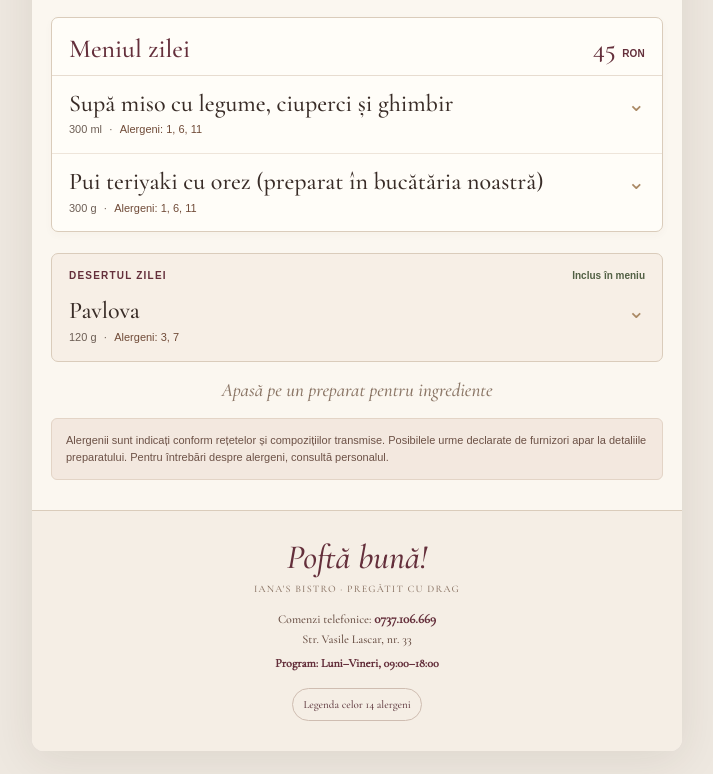
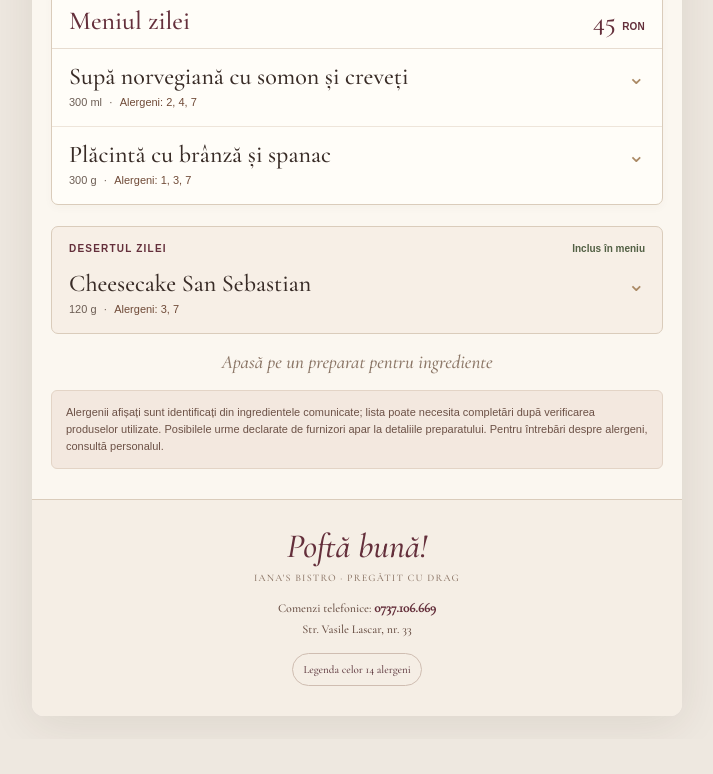
Before and after one commit to ianasbistro/ianas-bistro-menu, a plain HTML site: page index.html in a window 1280 px wide. Shown: the part 642-1416 px from the top of the page, without its empty margins (283-996 px from the left). After the commit the page ends 1381 px from the top, so only its background shows below. Drawn offline with nearby package versions, Linux system fonts and the light colour scheme.

Commit message:
Add files via upload

```diff
--- a/index.html
+++ b/index.html
@@ -4,7 +4,7 @@
   <meta charset="utf-8">
   <meta name="viewport" content="width=device-width, initial-scale=1, viewport-fit=cover">
   <meta name="theme-color" content="#4f271d">
-  <meta name="description" content="Meniul săptămânii 2–6 noiembrie, cafea, băuturi și sandwich-uri la Iana's Bistro. Program Luni–Vineri 09:00–18:00.">
+  <meta name="description" content="Meniul zilei, cafea, băuturi, sandwich-uri și patiserie la Iana's Bistro. Consulta preparatele, ingredientele si alergenii.">
   <title>iana's bistro | Meniu</title>
   <link rel="preconnect" href="https://fonts.googleapis.com">
   <link rel="preconnect" href="https://fonts.gstatic.com" crossorigin>
@@ -17,7 +17,7 @@
     @media(prefers-reduced-motion:reduce){*,*:before,*:after{scroll-behavior:auto!important;transition:none!important}}
 
     /* Header v9: wood background with real, accessible lowercase typography. */
-    .hero{position:relative;min-height:clamp(180px,33.33vw,217px);display:flex;align-items:center;justify-content:center;overflow:hidden;background:#321e15 url('assets/header.webp?v=12.0') center center / cover no-repeat;text-align:center;padding:18px 10px 22px}
+    .hero{position:relative;min-height:clamp(180px,33.33vw,217px);display:flex;align-items:center;justify-content:center;overflow:hidden;background:#321e15 url('assets/header.webp?v=18.0') center center / cover no-repeat;text-align:center;padding:18px 10px 22px}
     .hero-wordmark{position:relative;z-index:1;color:#faf6ef;font-family:'Cormorant Garamond',Georgia,serif;font-size:clamp(49px,11vw,78px);font-weight:500;line-height:.9;letter-spacing:-.04em;text-transform:none;white-space:nowrap;text-shadow:0 2px 2px #1d100dbf,0 5px 9px #140904a8,1px 0 #e9dcc7}
     .hero-menu{position:relative;z-index:1;color:#e9d5bd;font-family:'Cormorant Garamond',Georgia,serif;font-weight:500;font-style:italic;font-size:clamp(20px,5vw,30px);letter-spacing:.12em;line-height:1.1;margin-top:12px}
     .hero-menu:before,.hero-menu:after{content:'✦';font-size:14px;vertical-align:middle;margin:0 16px;color:#d2b38b}
@@ -30,7 +30,7 @@
     .contact-strip a,.footer-contact a{color:var(--wine);text-decoration:none;font-weight:700}
     .footer-contact{margin:14px 0 0!important;font-size:12px!important;letter-spacing:0!important;text-transform:none!important;color:#654b40!important;line-height:1.65}
     .footer-contact a{font-size:13px}
-      /* Marcaj discret pentru preparatele de post; formatul zilelor ramane neschimbat. */
+      /* Meniu 1 de post: distinctie discreta in header, zilele isi pastreaza forma anterioara. */
     .fast-note{font-family:'Cormorant Garamond',Georgia,serif;font-size:17px;font-style:italic;color:#847665;font-weight:500}
     .day-btn{letter-spacing:0;font-size:16px}
     .product-sub,.inclusive,.dessert-label h3,.pill,.eyebrow,.section-head p{font-family:Arial,Helvetica,sans-serif}
@@ -38,20 +38,20 @@
     .main-nav{grid-template-columns:1fr 1fr 1.45fr}
     .nav-btn{white-space:normal;line-height:1.25;min-height:49px}
 
-    /* Programul de lucru, păstrând antetul și navigarea existente. */
-    .contact-hours{flex:0 0 100%;font-family:Arial,Helvetica,sans-serif;font-size:11px;line-height:1.5;color:#665247;margin-top:5px}
-    .footer-hours{display:inline-block;margin-top:4px;color:var(--wine);font-weight:700}
-    .menu-pending{padding:27px 23px;text-align:center;color:var(--ink-muted);font-size:17px;line-height:1.5}
-    .menu-pending strong{font-family:'Cormorant Garamond',Georgia,serif;font-size:25px;color:var(--wine);font-weight:500}
+    /* Vineri — fara preparate inventate, selectorul zilei ramane functional. */
+    .pending-inner{text-align:center;padding:32px 22px 34px}
+    .pending-eyebrow{font-family:Arial,Helvetica,sans-serif;font-size:10px;letter-spacing:.15em;text-transform:uppercase;color:#85685d;margin-bottom:9px}
+    .pending-inner h3{font-family:'Cormorant Garamond',Georgia,serif;font-size:35px;font-weight:500;line-height:1;color:var(--wine);margin:0 0 13px}
+    .pending-inner p{font-size:19px;line-height:1.35;margin:0;color:#775f56}
   </style>
-  <script defer src="menu-data.js?v=27.0"></script>
-  <script defer src="site.js?v=25.0"></script>
+  <script defer src="menu-data.js?v=18.0"></script>
+  <script defer src="site.js?v=18.0"></script>
 </head>
 <body>
   <div class="screen">
     <header class="hero" aria-label="iana's bistro"><div><div class="hero-wordmark">iana's bistro</div><div class="hero-menu">Meniu</div></div></header>
-    <div class="intro"><div class="eyebrow">Gust bun, în fiecare zi</div><p id="week" class="date">2–6 noiembrie 2026</p><div class="ornament" aria-hidden="true">✦</div></div>
-    <div class="contact-strip" aria-label="Contact si adresa">Comenzi: <a href="tel:+40737106669">0737.106.669</a><span aria-hidden="true">·</span>Str. Vasile Lascar, nr. 33<div class="contact-hours">Program: Luni–Vineri, 09:00–18:00</div></div>
+    <div class="intro"><div class="eyebrow">Gust bun, în fiecare zi</div><p id="week" class="date">9–13 noiembrie 2026</p><div class="ornament" aria-hidden="true">✦</div></div>
+    <div class="contact-strip" aria-label="Contact si adresa">Comenzi: <a href="tel:+40737106669">0737.106.669</a><span aria-hidden="true">·</span>Str. Vasile Lascar, nr. 33</div>
     <nav class="main-nav" aria-label="Categorii meniu" role="tablist">
       <button class="nav-btn" role="tab" aria-selected="true" data-tab="food" id="tab-food">Meniul zilei</button>
       <button class="nav-btn" role="tab" aria-selected="false" data-tab="drinks" id="tab-drinks">Cafea &amp; băuturi</button>
@@ -60,7 +60,7 @@
     <main id="main" tabindex="-1">
       <div id="menu-content" aria-live="polite"></div>
     </main>
-    <footer class="footer"><h2>Poftă bună!</h2><p>iana's bistro · Pregătit cu drag</p><p class="footer-contact">Comenzi telefonice: <a href="tel:+40737106669">0737.106.669</a><br>Str. Vasile Lascar, nr. 33<br><span class="footer-hours">Program: Luni–Vineri, 09:00–18:00</span></p><button id="allergen-link" style="margin-top:14px;padding:9px 10px;background:transparent;border:1px solid #cfbdb1;border-radius:20px;color:#613c42;font-size:11px">Legenda celor 14 alergeni</button></footer>
+    <footer class="footer"><h2>Poftă bună!</h2><p>iana's bistro · Pregătit cu drag</p><p class="footer-contact">Comenzi telefonice: <a href="tel:+40737106669">0737.106.669</a><br>Str. Vasile Lascar, nr. 33</p><button id="allergen-link" style="margin-top:14px;padding:9px 10px;background:transparent;border:1px solid #cfbdb1;border-radius:20px;color:#613c42;font-size:11px">Legenda celor 14 alergeni</button></footer>
   </div>
 </body>
 </html>
--- a/menu-data.js
+++ b/menu-data.js
@@ -1,45 +1,49 @@
+/* iana's bistro — 9–13 noiembrie 2026.
+   Datele provin din Meniu saptamana 09-13.11.docx.
+   Vineri: meniu neprecizat. La patiserie: doar Pain au Chocolat, 12 RON.
+   Alergenii sunt identificati pe baza ingredientelor declarate; verificati
+   etichetele furnizorilor si retetele complete inainte de publicare. */
 window.IANA_MENU = {
   "title": "iana's bistro",
-  "week": "2–6 noiembrie 2026",
+  "week": "9–13 noiembrie 2026",
   "days": [
     {
       "key": "luni",
       "label": "Luni",
-      "date": "2 nov",
+      "date": "9 nov",
       "menus": [
         {
           "label": "Meniul zilei",
           "price": 45,
           "dishes": [
             {
-              "name": "Supă miso cu legume, ciuperci și ghimbir",
+              "name": "Supă norvegiană cu somon și creveți",
               "quantity": "300 ml",
-              "ingredients": "Ceapă, usturoi, ghimbir, ciuperci, ceapă verde, pastă miso, sos de soia, ulei de susan, morcov, ardei.",
+              "ingredients": "Ceapă, usturoi, ceapă verde, file de somon, creveți, mărar, morcov, smântână de gătit.",
+              "allergens": [
+                2,
+                4,
+                7
+              ]
+            },
+            {
+              "name": "Plăcintă cu brânză și spanac",
+              "quantity": "300 g",
+              "ingredients": "Făină, ou, brânză feta, spanac, smântână.",
               "allergens": [
                 1,
-                6,
-                11
+                3,
+                7
               ],
-              "check": "Alergenii 1 (grâu) și 6 (soia) provin din sosul de soia descris anterior. Verificați etichetele pastei miso și sosului de soia pentru compoziția exactă."
-            },
-            {
-              "name": "Pui teriyaki cu orez (preparat în bucătăria noastră)",
-              "quantity": "300 g",
-              "ingredients": "Pulpe de pui, sos de soia, miere, zahăr brun, amidon, usturoi, ceapă, ghimbir, ulei de susan, orez, ceapă verde.",
-              "allergens": [
-                1,
-                6,
-                11
-              ],
-              "check": "Alergenii 1 și 6 depind de sosul de soia folosit; verificați eticheta."
+              "check": "Tipul de făină și compoziția ingredientelor trebuie confirmate la bucătărie."
             }
           ]
         }
       ],
       "dessert": {
-        "name": "Pavlova",
+        "name": "Cheesecake San Sebastian",
         "quantity": "120 g",
-        "ingredients": "Albuș de ou, zahăr, lămâie, smântână pentru frișcă, lapte condensat, mascarpone, afine.",
+        "ingredients": "Cremă de brânză, smântână, zahăr, ou, amidon de porumb.",
         "allergens": [
           3,
           7
@@ -50,78 +54,38 @@ window.IANA_MENU = {
     {
       "key": "marti",
       "label": "Marți",
-      "date": "3 nov",
+      "date": "10 nov",
       "menus": [
         {
           "label": "Meniul zilei",
           "price": 45,
           "dishes": [
             {
-              "name": "Supă cremă de linte",
+              "name": "Supă cremă de zucchini cu crutoane",
               "quantity": "300 ml",
-              "ingredients": "Linte, ceapă, morcov, cartof, smântână vegetală.",
-              "allergens": [],
-              "check": "Verificați eticheta smântânii vegetale pentru alergeni suplimentari; lista ingredientelor nu indică explicit unul dintre cei 14 alergeni."
+              "ingredients": "Zucchini, ceapă, morcov, cartof, smântână vegetală. Crutoane (compoziție neprecizată).",
+              "allergens": [
+                1
+              ],
+              "check": "Crutoanele sunt menționate în denumire, dar nu au ingrediente în document. Verificați compoziția crutoanelor și a smântânii vegetale pentru alergeni."
             },
             {
-              "name": "Lasagna",
+              "name": "Pui teriyaki cu orez",
               "quantity": "250 g",
-              "ingredients": "Făină, ou, sare, carne de vită, morcov, ceapă, usturoi, sos de roșii, parmezan, ulei de măsline, rozmarin, busuioc, cimbru.",
+              "ingredients": "Pulpe de pui, ghimbir, usturoi, sos de soia, mirin, ceapă, ceapă verde, susan, ulei de susan, orez.",
               "allergens": [
-                1,
-                3,
-                7
+                6,
+                11
               ],
-              "check": "Alergenul 1 presupune făină de grâu. Verificați compoziția sosului de roșii, dacă este un produs cumpărat."
+              "check": "Orezul apare în denumire, nu în lista furnizată de ingrediente. Sosul de soia poate conține și grâu (gluten); verificați eticheta."
             }
           ]
         }
       ],
       "dessert": {
-        "name": "iana's Tiramisu",
+        "name": "Cinnamon rolls",
         "quantity": "150 g",
-        "ingredients": "Mascarpone, frișcă lichidă, gălbenuș de ou pasteurizat, zahăr, cacao, biscuiți amaretti (zahăr, făină de grâu, sâmburi de caise 13%, albuș de ou, proteine din lapte, agenți de creștere E500 și E503, arome), cafea decofeinizată.",
-        "allergens": [
-          1,
-          3,
-          7
-        ],
-        "note": "Compoziția biscuiților amaretti a fost comunicată anterior.",
-        "included": true
-      }
-    },
-    {
-      "key": "miercuri",
-      "label": "Miercuri",
-      "date": "4 nov",
-      "menus": [
-        {
-          "label": "Meniul zilei",
-          "price": 45,
-          "dishes": [
-            {
-              "name": "Supă cremă de dovleac copt",
-              "quantity": "300 ml",
-              "ingredients": "Dovleac, ceapă, țelină, morcov, cartof, smântână vegetală de gătit, roșii, ardei, ulei de măsline.",
-              "allergens": [
-                9
-              ],
-              "check": "Verificați alergenii de pe eticheta smântânii vegetale de gătit."
-            },
-            {
-              "name": "Tocăniță French style cu vită și legume",
-              "quantity": "250 g",
-              "ingredients": "Carne de vită, morcov, ardei, ceapă, usturoi, vin roșu, praz.",
-              "allergens": [],
-              "check": "Vinul roșu poate conține sulfiți (alergenul 12); verificați eticheta vinului utilizat pentru stabilirea declarației complete."
-            }
-          ]
-        }
-      ],
-      "dessert": {
-        "name": "Brioșă cu ciocolată",
-        "quantity": "",
-        "ingredients": "Zahăr, făină, ulei de măsline, unt, ouă, ciocolată.",
+        "ingredients": "Făină, ou, zahăr, cremă de brânză, scorțișoară, unt, lapte, drojdie.",
         "allergens": [
           1,
           3,
@@ -131,57 +95,95 @@ window.IANA_MENU = {
       }
     },
     {
-      "key": "joi",
-      "label": "Joi",
-      "date": "5 nov",
+      "key": "miercuri",
+      "label": "Miercuri",
+      "date": "11 nov",
       "menus": [
         {
           "label": "Meniul zilei",
           "price": 45,
           "dishes": [
             {
-              "name": "Supă cremă de cartof dulce și bacon crocant",
+              "name": "Supă cremă de linte",
               "quantity": "300 ml",
-              "ingredients": "Cartof dulce, usturoi, țelină, ceapă, praz, lapte, bacon, ulei de măsline.",
+              "ingredients": "Linte, ceapă, țelină, morcov, cartof, smântână vegetală de gătit, roșii, ardei, ulei de măsline.",
               "allergens": [
-                7,
                 9
               ],
-              "check": "Verificați eticheta baconului pentru eventuali alergeni suplimentari."
+              "check": "Verificați compoziția smântânii vegetale pentru eventuali alergeni suplimentari."
             },
             {
-              "name": "Rigatoni cu somon și feta",
+              "name": "Falafel cu hummus și salată Tabbouleh",
               "quantity": "250 g",
-              "ingredients": "Făină, ou, sare, file de somon, brânză feta, smântână de gătit, rozmarin.",
+              "ingredients": "Falafel (compoziție detaliată neprecizată), năut, cușcuș, ceapă, usturoi, pătrunjel, ulei de măsline, pastă de susan.",
               "allergens": [
                 1,
-                3,
-                4,
-                7
+                11
               ],
-              "check": "Rețeta din document menționează făină și ou; verificați compoziția pastelor rigatoni utilizate în bucătărie."
+              "check": "Rețeta de falafel nu este detaliată în document. Cușcușul conține de regulă grâu; verificați produsul."
             }
           ]
         }
       ],
       "dessert": {
-        "name": "Ruladă de dovleac",
+        "name": "Dovleac copt cu nucă, scorțișoară și miere",
+        "quantity": "120 g",
+        "ingredients": "Dovleac, nucă, scorțișoară, miere.",
+        "allergens": [
+          8
+        ],
+        "included": true
+      }
+    },
+    {
+      "key": "joi",
+      "label": "Joi",
+      "date": "12 nov",
+      "menus": [
+        {
+          "label": "Meniul zilei",
+          "price": 45,
+          "dishes": [
+            {
+              "name": "Supă cremă de legume",
+              "quantity": "300 ml",
+              "ingredients": "Cartof, usturoi, țelină, ceapă, praz, lapte, ardei, ulei de măsline.",
+              "allergens": [
+                7,
+                9
+              ]
+            },
+            {
+              "name": "Orzo cu pui și spanac",
+              "quantity": "250 g",
+              "ingredients": "Făină, ou, sare, piept de pui, spanac, rozmarin.",
+              "allergens": [
+                1,
+                3
+              ],
+              "check": "Compoziția orzo este preluată din document: făină, ou, sare. Confirmați ingredientele pastei folosite."
+            }
+          ]
+        }
+      ],
+      "dessert": {
+        "name": "Albă ca Zăpada",
         "quantity": "150 g",
-        "ingredients": "Dovleac, făină, ou, zahăr, ulei de floarea-soarelui, praf de copt.",
+        "ingredients": "Făină, lapte, amidon, lămâie, zahăr, ou, ulei vegetal.",
         "allergens": [
           1,
-          3
+          3,
+          7
         ],
-        "check": "Alergenul 1 presupune făină de grâu; verificați sortimentul utilizat.",
         "included": true
       }
     },
     {
       "key": "vineri",
       "label": "Vineri",
-      "date": "6 nov",
+      "date": "13 nov",
       "menus": [],
-      "pending": true
+      "pending": "Meniul de vineri este în pregătire. Revenim cu detaliile în curând."
     }
   ],
   "drinks": [
@@ -288,51 +290,9 @@ window.IANA_MENU = {
   ],
   "pastry": [
     {
-      "name": "Croissant cu unt",
+      "name": "Pain au Chocolat",
       "price": 12,
-      "category": "Produse de patiserie",
-      "ingredients": "Făină, apă, unt.",
-      "allergens": [
-        1,
-        7
-      ],
-      "check": "Verificați compoziția croissantului de la furnizor."
-    },
-    {
-      "name": "Pain au Chocolat",
-      "price": 14,
-      "category": "Produse de patiserie",
-      "ingredients": "Făină, apă, unt, ciocolată (zahăr, masă de cacao, unt de cacao, pudră de cacao, grăsime vegetală din palmier și shea, lecitină din soia).",
-      "allergens": [
-        1,
-        6,
-        7
-      ],
-      "traces": "Ciocolata poate conține urme de arahide, fructe cu coajă lemnoasă, lapte, gluten și ouă."
-    },
-    {
-      "name": "Sandwich Focaccia cu mortadella",
-      "price": 32,
-      "category": "Sandwich-uri",
-      "ingredients": "Focaccia, ulei de măsline, sos pesto, stracciatella, mortadella, roșii uscate, mozzarella. Sos pesto: ulei vegetal de floarea-soarelui, caju, busuioc, brânză Grana Padano, lapte, ou, brânză Pecorino Romano, ulei de măsline, semințe de pin.",
-      "allergens": [
-        1,
-        3,
-        7,
-        8
-      ],
-      "check": "Compoziția ingredientelor cumpărate (focaccia, mortadella, stracciatella, roșii uscate) trebuie confirmată din etichete."
-    },
-    {
-      "name": "Sandwich Fresh",
-      "price": 18,
-      "category": "Sandwich-uri",
-      "ingredients": "Croissant cu unt, cremă de brânză, mușchi file, cașcaval, cheddar, salată verde.",
-      "allergens": [
-        1,
-        7
-      ],
-      "check": "Verificați alergeni suplimentari și compoziția mezelului, croissantului și a cremei de brânză."
+      "category": "Produse de patiserie"
     }
   ],
   "allergenLegend": [
--- a/site.js
+++ b/site.js
@@ -17,8 +17,8 @@
   const mkDetails = item => {
     const ingredients = item.ingredients ? `<p><strong>Ingrediente:</strong> ${esc(item.ingredients)}</p>` : '<p>Lista completa a ingredientelor nu a fost furnizata in document.</p>';
     const traces = item.traces ? `<div class="traces"><strong>Posibile urme:</strong> ${esc(item.traces)}</div>` : '';
-
-    return `<div class="dish-detail" hidden>${ingredients}${traces}</div>`;
+    const checks = item.check ? `<div class="verify"><strong>De verificat:</strong> ${esc(item.check)}</div>` : '';
+    return `<div class="dish-detail" hidden>${ingredients}${traces}${checks}</div>`;
   };
   const dish = (item, id) => `<div class="dish">
     <button class="dish-button" aria-expanded="false" aria-controls="${id}" type="button" data-expand>
@@ -32,25 +32,23 @@
     </div></div>`;
   function renderFood() {
     const day = data.days[dayIndex];
-    const dayButtons = data.days.map((d,i)=>`<button type="button" class="day-btn" data-day="${i}" aria-pressed="${i===dayIndex}">${esc(d.label)}</button>`).join('');
-    const top = `${isWeekend ? '<p class="weekend-hint">Este weekend. Poți consulta meniul oricărei zile din săptămână.</p>' : ''}<div class="days" role="group" aria-label="Alege ziua">${dayButtons}</div><div class="section-head"><h1>${esc(day.label)}</h1><p>${esc(day.date)} · Meniul zilei</p></div>`;
-    if (!day.menus || !day.menus.length) {
-      return `${top}<section class="menu-card menu-pending"><strong>Meniul este în curs de pregătire</strong><p>Preparatele pentru vineri vor fi anunțate în curând.</p></section>`;
-    }
-    const menus = day.menus.map((m,j)=>`<section class="menu-card" aria-label="${esc(m.label)}">
+    const pending = !day.menus || day.menus.length === 0;
+    return `${isWeekend ? '<p class="weekend-hint">Este weekend. Poți consulta meniul oricărei zile din săptămână.</p>' : ''}<div class="days" role="group" aria-label="Alege ziua">${data.days.map((d,i)=>`<button type="button" class="day-btn" data-day="${i}" aria-pressed="${i===dayIndex}">${esc(d.label)}</button>`).join('')}</div>
+      <div class="section-head"><h1>${esc(day.label)}</h1><p>${esc(day.date)} · Meniul zilei</p></div>
+      ${pending ? `<section class="menu-card pending-card" aria-label="Meniu în pregătire"><div class="pending-inner"><div class="pending-eyebrow">Meniul zilei</div><h3>În pregătire</h3><p>${esc(day.pending || 'Revenim cu detaliile în curând.')}</p></div></section>` : day.menus.map((m,j)=>`<section class="menu-card" aria-label="${esc(m.label)}">
         <div class="menu-card-head"><div class="left"><h3>${esc(m.label)}</h3>${m.fast?'<span class="fast-note">(de post)</span>':m.vegetarian?'<span class="pill">Vegetarian</span>':''}</div>${price(m.price)}</div>
         ${m.dishes.map((d,k)=>dish(d,`dish-${day.key}-${j}-${k}`)).join('')}
         ${m.alternative ? `<div class="menu-alternative"><span>sau · alternativa la felul principal</span></div>${dish(m.alternative,`dish-${day.key}-${j}-alternative`)}` : ''}
-      </section>`).join('');
-    const dessertHtml = day.dessert ? `<section class="dessert-card" aria-label="Desertul zilei"><div class="dessert-label"><h3>Desertul zilei</h3><span class="inclusive ${day.dessert.included===null?'uncertain':''}">${day.dessert.included===true?'Inclus în meniu':day.dessert.included===null?'Includere de confirmat':''}</span></div>
-        ${dish(day.dessert,`dessert-${day.key}`)}</section>` : '';
-    return `${top}${menus}${dessertHtml}<p class="hint">Apasă pe un preparat pentru ingrediente</p>
-      <div class="notice">Alergenii sunt indicați conform rețetelor și compozițiilor transmise. Posibilele urme declarate de furnizori apar la detaliile preparatului. Pentru întrebări despre alergeni, consultă personalul.</div>`;
+      </section>`).join('')}
+      ${pending ? '' : `<section class="dessert-card" aria-label="Desertul zilei"><div class="dessert-label"><h3>Desertul zilei</h3><span class="inclusive ${day.dessert.included===null?'uncertain':''}">${day.dessert.included===true?'Inclus în meniu':day.dessert.included===null?'Includere de confirmat':''}</span></div>
+        ${dish(day.dessert,`dessert-${day.key}`)}</section>`}
+      ${pending ? '' : `<p class="hint">Apasă pe un preparat pentru ingrediente</p>`}
+      <div class="notice">Alergenii afișați sunt identificați din ingredientele comunicate; lista poate necesita completări după verificarea produselor utilizate. Posibilele urme declarate de furnizori apar la detaliile preparatului. Pentru întrebări despre alergeni, consultă personalul.</div>`;
   }
   function productsList(items) {
     const filtered=items.filter(i=>normalize(i.name+' '+(i.note||'')).includes(normalize(search)));
     return filtered.map((p,i)=>{
-      const details = !!p.ingredients || !!p.traces || !!p.allergens?.length;
+      const details = !!p.check || !!p.ingredients || !!p.traces || !!p.allergens?.length;
       const meta = [p.note || '', p.allergens?.length ? allergens(p):''].filter(Boolean).map(esc).join(' · ');
       if (!details) return `<div class="product-btn" style="cursor:default"><span><span class="product-name">${esc(p.name)}</span>${meta?`<div class="product-sub">${meta}</div>`:''}</span><span class="product-price">${p.price} <small>RON</small></span></div>`;
       const id=`item-${tab}-${i}-${Math.abs(p.name.split('').reduce((a,c)=>a+c.charCodeAt(0),0))}`;
@@ -67,7 +65,7 @@
       ${total ? '' : '<p class="empty">Nu am găsit produse pentru această căutare.</p>'}
       <div class="notice">Pentru detalii despre ingrediente, alergeni sau posibile urme, consultă personalul înainte de a comanda.</div>`;
   }
-  function renderLegend(){return `<div class="section-head"><h1>Ghidul alergenilor</h1><p>Numerotarea europeană · 14 categorii</p></div><div class="legend-grid">${data.allergenLegend.map((a,i)=>`<div class="legend-item"><span class="legend-n">${i+1}</span><span>${esc(a)}</span></div>`).join('')}</div><p class="legend-note">Alergenii sunt identificați pe baza rețetelor și a compozițiilor comunicate pentru ingredientele folosite. Preparatele fără alergeni identificați sunt marcate explicit. Pentru posibile urme menționate pe etichetele furnizorilor, deschide detaliile produsului. Pentru clarificări, întreabă personalul.</p>`}
+  function renderLegend(){return `<div class="section-head"><h1>Ghidul alergenilor</h1><p>Numerotarea europeană · 14 categorii</p></div><div class="legend-grid">${data.allergenLegend.map((a,i)=>`<div class="legend-item"><span class="legend-n">${i+1}</span><span>${esc(a)}</span></div>`).join('')}</div><p class="legend-note">Alergenii sunt identificați pe baza rețetelor și a compozițiilor comunicate pentru ingredientele folosite. Preparatele fără alergeni identificați sunt marcate explicit. Posibilele urme și alergenii suplimentari depind de etichetele furnizorilor și de prepararea efectivă. Pentru clarificări, întreabă personalul.</p>`}
   function setTab(next){tab=next;search='';document.querySelectorAll('[data-tab]').forEach(b=>b.setAttribute('aria-selected',String(b.dataset.tab===next)));render();}
   function render(){root.innerHTML=tab==='food'?renderFood():tab==='legend'?renderLegend():renderProducts();}
   document.querySelectorAll('[data-tab]').forEach(b=>b.addEventListener('click',()=>setTab(b.dataset.tab)));
```
